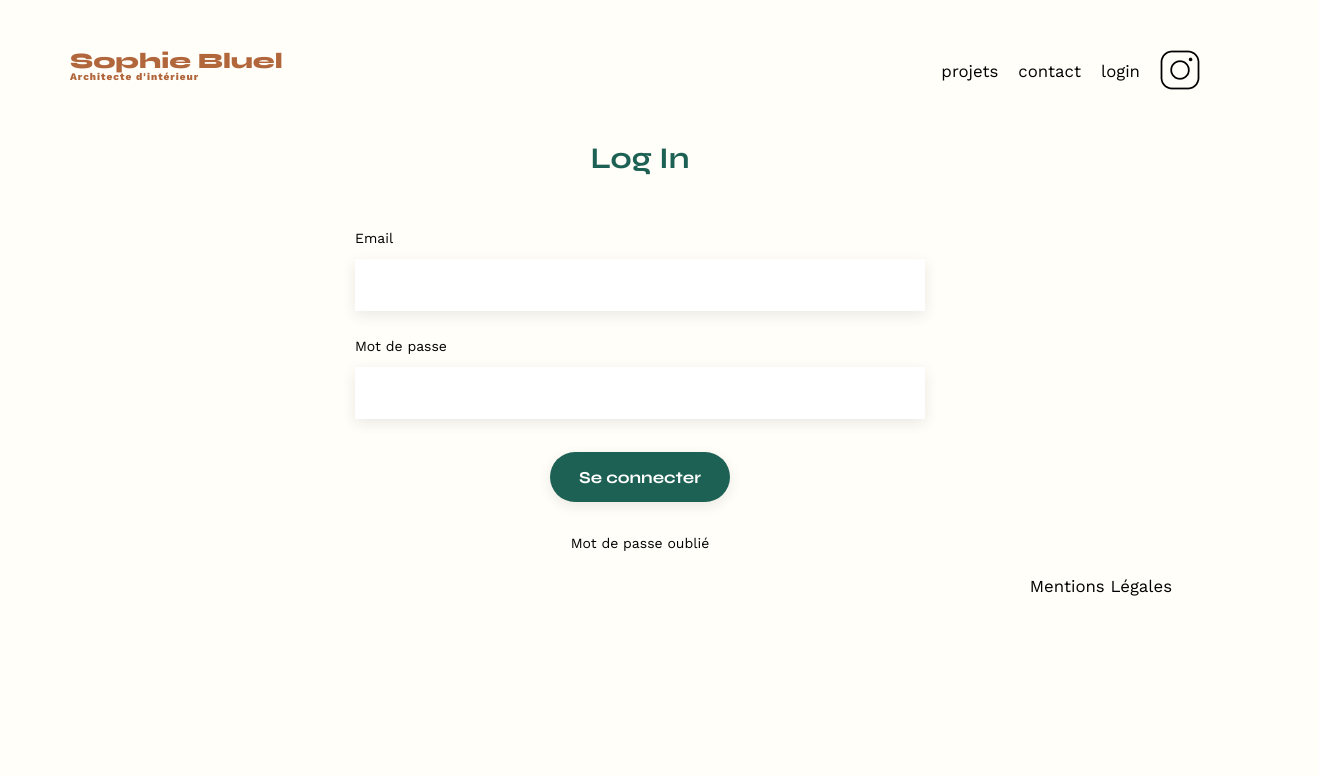
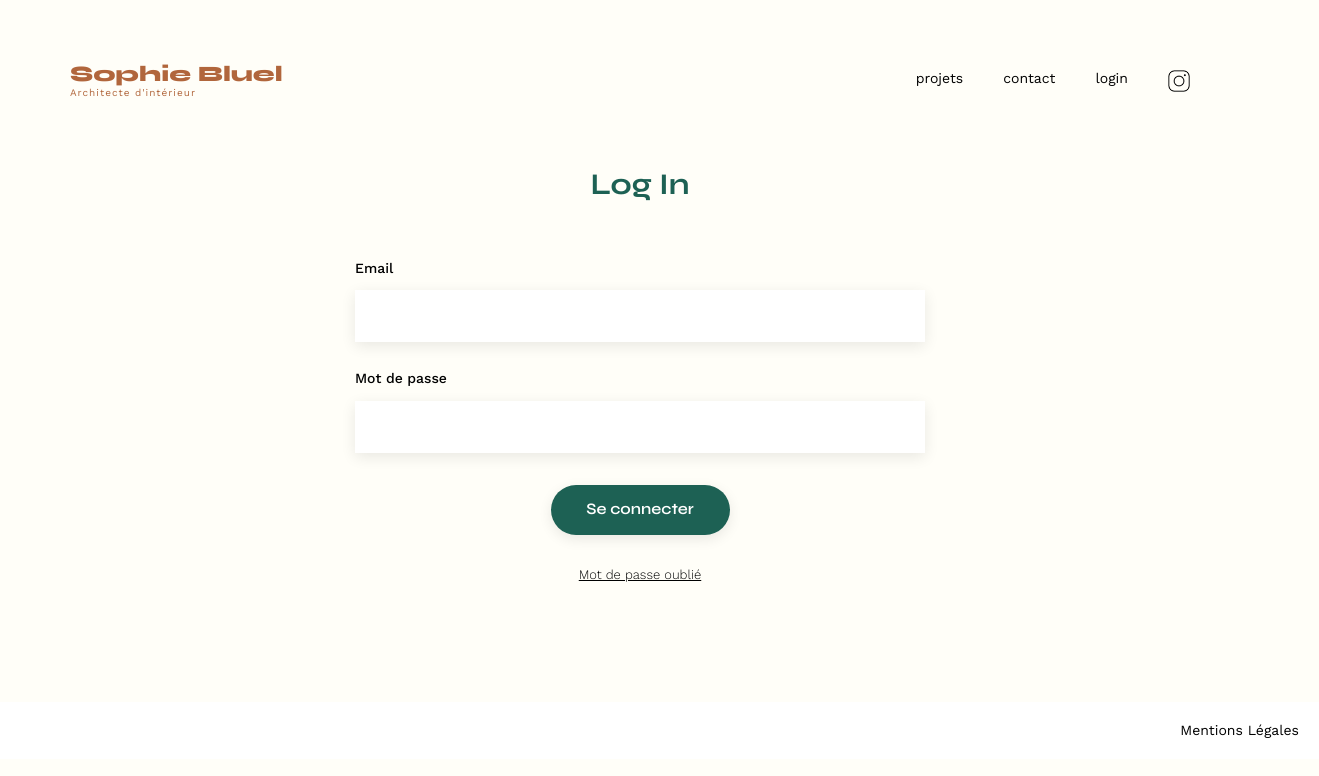
Before and after one commit to ju2dev/Portfolio-architecte, a plain HTML site: page FrontEnd/login/login.html in a window 1280 px wide. Shown: the whole page, 1319 px wide, since content can reach past the window. Drawn offline with nearby package versions, Linux system fonts and the light colour scheme.

Commit message:
CSS login

```diff
--- a/FrontEnd/login/style.css
+++ b/FrontEnd/login/style.css
@@ -2,6 +2,16 @@
    v2.0 | 20110126
    License: none (public domain)
 */
+
+.syne {
+	font-family: "Syne", sans-serif;
+	font-style: normal;
+  }
+
+  .work {
+	font-family: "Work Sans", sans-serif;
+	font-style: normal;
+  }
 
   html, body, div, span, applet, object, iframe,
   h1, h2, h3, h4, h5, h6, p, blockquote, pre,
@@ -27,7 +37,12 @@ time, mark, audio, video {
   article, aside, details, figcaption, figure,
   footer, header, hgroup, menu, nav, section {
 	  display: block;
+	  font-family: 'Work Sans' ;
+	  font-size: 13px;
+	  line-height: 15.25px;
+	  font-weight: 300;
   }
+
   body {
 	  line-height: 1;
 	  background-color: #FFFEF8;
@@ -36,7 +51,18 @@ body {
   ol, ul {
 	  list-style: none;
   }
-
+  blockquote, q {
+	  quotes: none;
+  }
+  blockquote:before, blockquote:after,
+  q:before, q:after {
+	  content: '';
+	  content: none;
+  }
+  table {
+	  border-collapse: collapse;
+	  border-spacing: 0;
+  }
   /** end reset css**/
   body {
 	  max-width: 1140px;
@@ -47,7 +73,8 @@ body {
   header {
 	  display: flex;
 	  justify-content: space-between;
-	margin: 50px 0
+	  margin: 50px 0;
+	  align-items: center;
   }
   section {
 	  margin: 50px 0
@@ -64,42 +91,62 @@ h1{
 
   h1 > span {
 	  font-family: 'Work Sans';
-	font-size:10px;
+	  font-size: 10px;
 	  letter-spacing: 0.1em;
-;
+	  font-weight: 400;
+	  line-height: 11.73px;
+	  padding-top: 5px;
   }
 
   h2{
 	  font-family: 'Syne';
-	font-weight: 700;
+	  font-weight: 600;
 	  font-size: 30px;
-	color: #1D6154
+	  color: #1D6154;
+	  line-height: 36px;
   }
+
+  nav {
+	  align-items: center;
+  }
+
   nav ul {
 	  display: flex;
-	align-items: center;
 	  list-style-type: none;
+  }
 
-}
   nav li {
-	padding: 0 10px;
-	font-size: 1.2em;
+	  padding: 0 20px;
+	  padding-top: 20px;
+	  padding-bottom: 20px;
+	  cursor: pointer;
+	  font-family: 'Work Sans' ;
+	  font-size: 14px;
+	  font-weight: 400;
+	  line-height: 16.42px;
+	  padding-right: 20px;
   }
 
   li:hover {
 	  color: #B1663C;
+	  text-align: center;
   }
 
   #contact {
 	  width: 50%;
 	  margin: auto;
   }
+
   #contact > * {
 	  text-align: center;
+  }
 
-}
   #contact h2{
 	  margin-bottom: 20px;
+	  font-family: 'Syne';
+	  font-size: 30px;
+	  font-weight: 700;
+	  line-height: 36px;
   }
   #contact form {
 	  text-align: left;
@@ -110,12 +157,17 @@ margin: auto;
 
   #contact input {
 	  height: 50px;
-	font-size: 1.2em;
 	  border: none;
 	  box-shadow: 0px 4px 14px rgba(0, 0, 0, 0.09);
+	  cursor: pointer;
+	  font-size: 16px;
   }
   #contact label {
 	  margin: 2em 0 1em 0;
+	  font-family: 'Work Sans';
+	  font-size: 14px;
+	  font-weight: 500;
+	  line-height: 16.42px;
   }
   #contact textarea {
 	  border: none;
@@ -124,17 +176,50 @@ margin: auto;
 
   input[type="submit"]{
 	  font-family: 'Syne';
-	font-weight: 700;
+	  font-weight: 600;
 	  color: white;
 	  background-color: #1D6154;
 	  margin : 2em auto ;
-	width: 180px;
+	  width: 179px;
 	  text-align: center;
 	  border-radius: 60px ;
+	  font-size: 14px;
+	  line-height: 16.8px;
   }
 
   footer nav ul {
 	  display: flex;
 	  justify-content: flex-end;
-	margin: 2em
+	  background-color: white;
+	  width: 1438px;
+	  position: relative;
+	  right: 189px;
   }
+
+
+  .selected {
+	  background-color: #1D6154;
+	  color: white;
+  }
+
+  nav ul a {
+	  text-decoration: none;
+	  color: inherit;
+	  font-family: 'Work Sans';
+	  font-weight: 400;
+	  font-size: 16px;
+	  line-height: 18px;
+  }
+
+
+.mdp {
+	text-decoration: underline;
+	cursor: pointer;
+	padding-bottom: 120px;
+}
+
+.Insta {
+    width: 22px;
+	height: 22px;
+	font-size: bold;
+}
```
Lines whose indentation alone changed are shown as unchanged.
